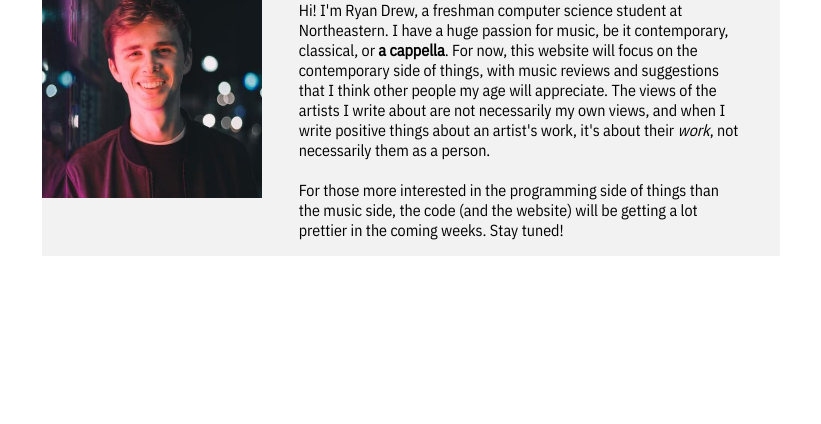
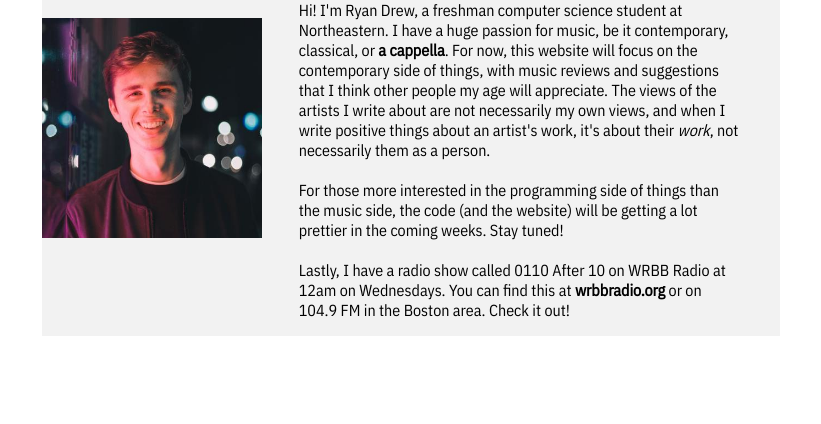
Before and after one commit to ryandrew14/musicreview, a plain HTML site: page about.html in a window 1280 px wide. Shown: the part 376-800 px from the top of the page, without its empty margins (229-1050 px from the left). Drawn offline with nearby package versions, Linux system fonts and the light colour scheme.

Commit message:
add administrative stuff

```diff
--- a/about.html
+++ b/about.html
@@ -30,7 +30,7 @@
                 <img src="assets/avatar.png" alt="Ryan Drew" class="albumArt">
                 <div class="albumReview">
                     <h1 class="albumReviewTitle">Ryan Drew</h1>
-                    <p class="albumReviewContent">Hi! I'm Ryan Drew, a freshman computer science student at Northeastern. I have a huge passion for music, be it contemporary, classical, or <a href="https://open.spotify.com/album/2DfRQR3UnknwIK7D3YM4WA?si=g767So6zS7ez0DmEjqUkpA">a cappella</a>. For now, this website will focus on the contemporary side of things, with music reviews and suggestions that I think other people my age will appreciate. The views of the artists I write about are not necessarily my own views, and when I write positive things about an artist's work, it's about their <i>work</i>, not necessarily them as a person. <br><br>For those more interested in the programming side of things than the music side, the code (and the website) will be getting a lot prettier in the coming weeks. Stay tuned!</p>
+                    <p class="albumReviewContent">Hi! I'm Ryan Drew, a freshman computer science student at Northeastern. I have a huge passion for music, be it contemporary, classical, or <a href="https://open.spotify.com/album/2DfRQR3UnknwIK7D3YM4WA?si=g767So6zS7ez0DmEjqUkpA">a cappella</a>. For now, this website will focus on the contemporary side of things, with music reviews and suggestions that I think other people my age will appreciate. The views of the artists I write about are not necessarily my own views, and when I write positive things about an artist's work, it's about their <i>work</i>, not necessarily them as a person. <br><br>For those more interested in the programming side of things than the music side, the code (and the website) will be getting a lot prettier in the coming weeks. Stay tuned! <br><br>Lastly, I have a radio show called 0110 After 10 on WRBB Radio at 12am on Wednesdays. You can find this at <a href="wrbbradio.org">wrbbradio.org</a> or on 104.9 FM in the Boston area. Check it out!</p>
                 </div>
             </div>
 
```
Also changed, not shown: 3 other files.
